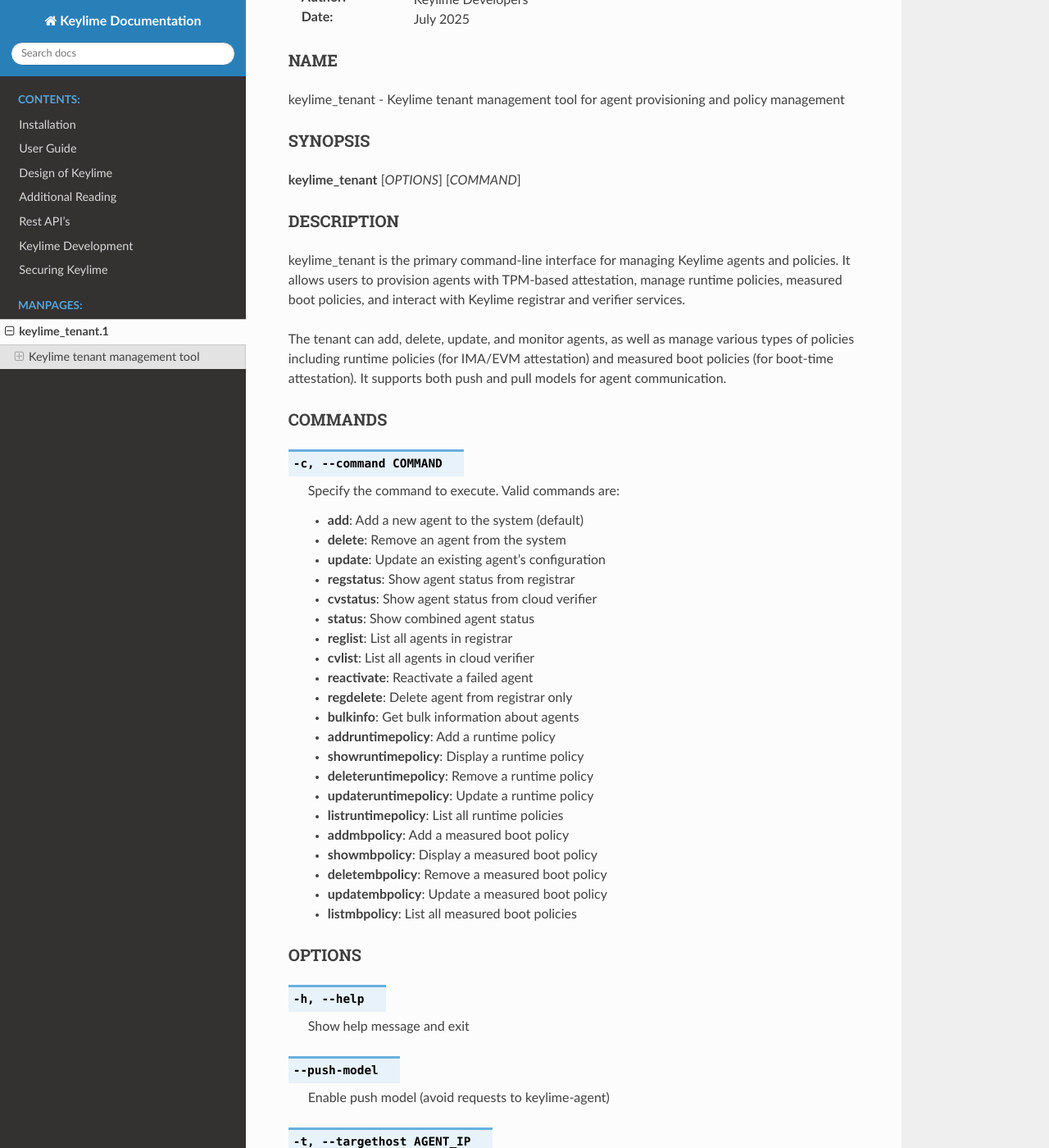
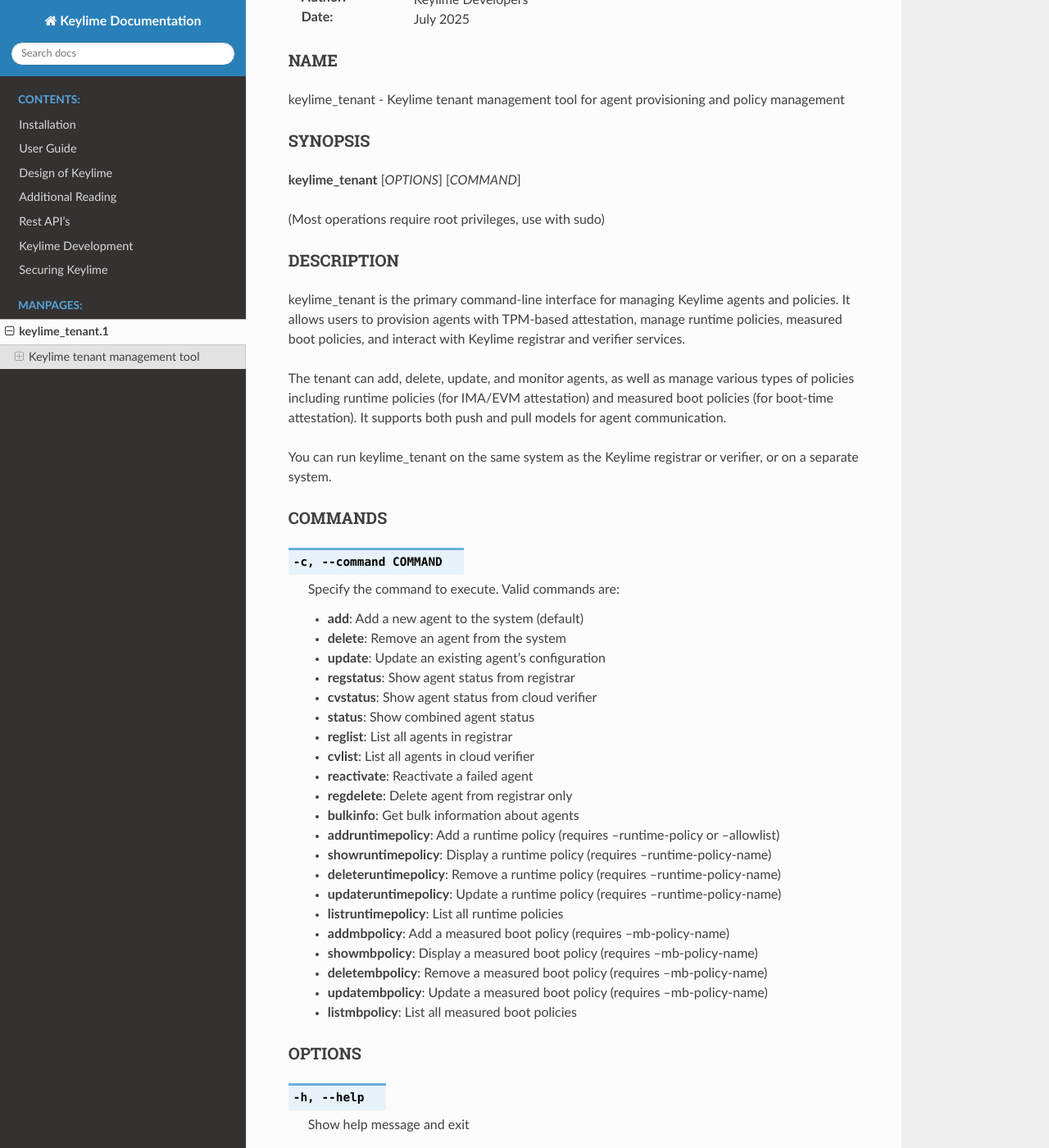
Before and after one commit to keylime/keylime, a Sphinx documentation site: the page built from docs/man/keylime_tenant.1.rst, in a window 1280 px wide and 1400 px high, scrolled down 252 px. Shown: the whole window at 82% size. Built offline with Sphinx 7.4.7 and the Read the Docs theme 3.1.0, drawn with Linux system fonts in a browser that asks for light colours; some of the changed text lies outside the part shown.

Commit message:
added additional informations to tenant manpage
Signed-off-by: Marek Safarik <msafarik@redhat.com>

```diff
--- a/docs/man/keylime_tenant.1.rst
+++ b/docs/man/keylime_tenant.1.rst
@@ -20,6 +20,8 @@
 
 **keylime_tenant** [*OPTIONS*] [*COMMAND*]
 
+(Most operations require root privileges, use with sudo)
+
 DESCRIPTION
 ===========
 
@@ -30,6 +32,8 @@
 The tenant can add, delete, update, and monitor agents, as well as manage various types of
 policies including runtime policies (for IMA/EVM attestation) and measured boot policies
 (for boot-time attestation). It supports both push and pull models for agent communication.
+
+You can run keylime_tenant on the same system as the Keylime registrar or verifier, or on a separate system.
 
 COMMANDS
 ========
@@ -49,15 +53,15 @@
    - **reactivate**: Reactivate a failed agent
    - **regdelete**: Delete agent from registrar only
    - **bulkinfo**: Get bulk information about agents
-   - **addruntimepolicy**: Add a runtime policy
-   - **showruntimepolicy**: Display a runtime policy
-   - **deleteruntimepolicy**: Remove a runtime policy
-   - **updateruntimepolicy**: Update a runtime policy
+   - **addruntimepolicy**: Add a runtime policy (requires --runtime-policy or --allowlist)
+   - **showruntimepolicy**: Display a runtime policy (requires --runtime-policy-name)
+   - **deleteruntimepolicy**: Remove a runtime policy (requires --runtime-policy-name)
+   - **updateruntimepolicy**: Update a runtime policy (requires --runtime-policy-name)
    - **listruntimepolicy**: List all runtime policies
-   - **addmbpolicy**: Add a measured boot policy
-   - **showmbpolicy**: Display a measured boot policy
-   - **deletembpolicy**: Remove a measured boot policy
-   - **updatembpolicy**: Update a measured boot policy
+   - **addmbpolicy**: Add a measured boot policy (requires --mb-policy-name)
+   - **showmbpolicy**: Display a measured boot policy (requires --mb-policy-name)
+   - **deletembpolicy**: Remove a measured boot policy (requires --mb-policy-name)
+   - **updatembpolicy**: Update a measured boot policy (requires --mb-policy-name)
    - **listmbpolicy**: List all measured boot policies
 
 OPTIONS
@@ -219,55 +223,71 @@
 
 .. code-block:: bash
 
-   keylime_tenant -c add -t 192.168.1.100 -u agent-001
+   sudo keylime_tenant -c add -t 192.168.1.100 -u agent-001
 
 **Add an agent with runtime policy:**
 
 .. code-block:: bash
 
-   keylime_tenant -c add -t 192.168.1.100 -u agent-001 --runtime-policy /path/to/policy.json
+   sudo keylime_tenant -c add -t 192.168.1.100 -u agent-001 --runtime-policy /path/to/policy.json
 
 **Check agent status:**
 
 .. code-block:: bash
 
-   keylime_tenant -c status -u agent-001
+   sudo keylime_tenant -c status -u agent-001
 
 **Delete an agent:**
 
 .. code-block:: bash
 
-   keylime_tenant -c delete -u agent-001
+   sudo keylime_tenant -c delete -u agent-001
 
 **List all agents:**
 
 .. code-block:: bash
 
-   keylime_tenant -c cvlist
+   sudo keylime_tenant -c cvlist
 
 **Add a runtime policy:**
 
 .. code-block:: bash
 
-   keylime_tenant -c addruntimepolicy --runtime-policy-name my-policy --runtime-policy /path/to/policy.json
+   sudo keylime_tenant -c addruntimepolicy --runtime-policy-name my-policy --runtime-policy /path/to/policy.json
 
 **Add a measured boot policy:**
 
 .. code-block:: bash
 
-   keylime_tenant -c addmbpolicy --mb-policy-name my-mb-policy --mb-policy /path/to/mb-policy.json
+   sudo keylime_tenant -c addmbpolicy --mb-policy-name my-mb-policy --mb-policy /path/to/mb-policy.json
 
 **Provision agent with certificate delivery:**
 
 .. code-block:: bash
 
-   keylime_tenant -c add -t 192.168.1.100 -u agent-001 --cert default
+   sudo keylime_tenant -c add -t 192.168.1.100 -u agent-001 --cert default
 
 **Provision agent with custom verifier:**
 
 .. code-block:: bash
 
-   keylime_tenant -c add -t 192.168.1.100 -u agent-001 -v 192.168.1.200 -vp 8881
+   sudo keylime_tenant -c add -t 192.168.1.100 -u agent-001 -v 192.168.1.200 -vp 8881
+
+FILES
+=====
+
+/etc/keylime/tenant.conf
+   Default configuration file for keylime_tenant. Contains all tenant related settings.
+
+
+PREREQUISITES
+=============
+
+- Keylime verifier service running (default: 127.0.0.1:8881)
+- Keylime registrar service running (default: 127.0.0.1:8891)
+- Root privileges (use sudo)
+- Network connectivity to registrar and verifier services
+- Valid TLS configuration in /etc/keylime/tenant.conf
 
 SEE ALSO
 ========
```
